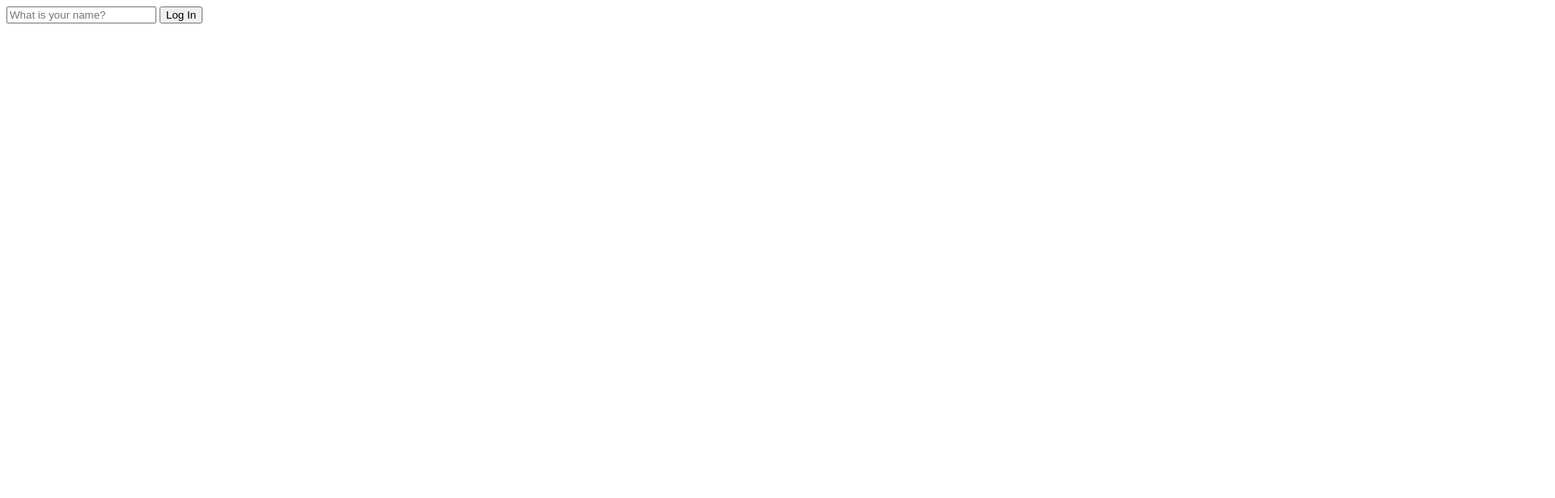
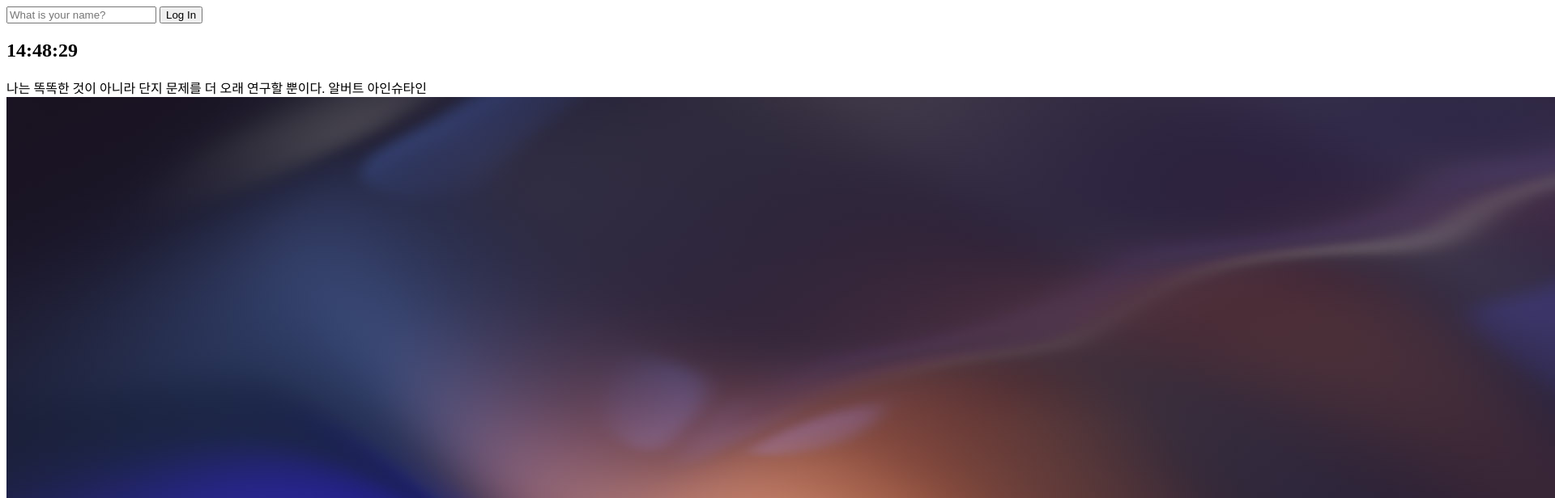
Before and after one commit to coyaSONG/momentum, a plain HTML site: page index.html in a window 1280 px wide. Shown: the top 616 px of the page at 81% size, 1920 px wide, since content can reach past the window. Drawn offline with Linux system fonts and the light colour scheme; files that its build step writes are made by us from their sources.

Commit message:
background

```diff
--- a/index.html
+++ b/index.html
@@ -4,7 +4,7 @@
     <meta charset="UTF-8" />
     <meta http-equiv="X-UA-Compatible" content="IE=edge" />
     <meta name="viewport" content="width=device-width, initial-scale=1.0" />
-    <link rel="stylesheet" href="style.css" />
+    <link rel="stylesheet" href="css/style.css" />
     <title>Momentum</title>
   </head>
   <body>
@@ -17,8 +17,15 @@
       />
       <button>Log In</button>
     </form>
+    <h2 id="clock"></h2>
     <h1 id="greeting" class="hidden"></h1>
+    <div id="quote">
+      <span></span>
+      <span></span>
+    </div>
     <script src="js/greetings.js"></script>
     <script src="js/clock.js"></script>
+    <script src="js/quotes.js"></script>
+    <script src="js/background.js"></script>
   </body>
 </html>
--- /dev/null
+++ b/js/background.js
@@ -0,0 +1,19 @@
+const images = [
+  "1.jpg",
+  "2.jpg",
+  "3.jpg",
+  "4.jpg",
+  "5.jpg",
+  "6.jpg",
+  "7.jpg",
+  "8.jpg",
+  "9.jpg",
+];
+
+const choosenImage = images[Math.floor(Math.random() * images.length)];
+
+const bgImage = document.createElement("img");
+
+bgImage.src = `img/${choosenImage}`;
+
+document.body.appendChild(bgImage);
--- a/js/clock.js
+++ b/js/clock.js
@@ -0,0 +1,12 @@
+const clock = document.querySelector("#clock");
+
+function getClock() {
+  const date = new Date();
+  const hour = String(date.getHours()).padStart(2, "0");
+  const minutes = String(date.getMinutes()).padStart(2, "0");
+  const seconds = String(date.getSeconds()).padStart(2, "0");
+  clock.innerText = `${hour}:${minutes}:${seconds}`;
+}
+
+getClock();
+setInterval(getClock, 1000);
--- /dev/null
+++ b/js/quotes.js
@@ -0,0 +1,53 @@
+const quotes = [
+  {
+    quote:
+      "인간은 입이 하나 귀가 둘이 있다. 이는 말하기보다 듣기를 두 배로 하라는 뜻이다.",
+    author: "탈무드",
+  },
+  {
+    quote: "분별이 부족한 곳에는 모든 것이 부족하다.",
+    author: "벤자민 프랭클린",
+  },
+  {
+    quote: "죽음은 인간이 받을 수 있는 축복 중 최고의 축복이다.",
+    author: "소크라테스",
+  },
+  {
+    quote: "같은 것을 좋아하고 싫어하는 것이 바로 진정한 우정이다.",
+    author: "살루스트",
+  },
+  {
+    quote: "도덕이 우리를 따분하게 한다면, 결단코 도덕이 잘못된 것이다.",
+    author: "로버트 루이스 스티븐슨",
+  },
+  {
+    quote: "얼마나 많이 주느냐보다 얼마나 많은 사랑을 담느냐가 중요하다.",
+    author: "마더 테레사",
+  },
+  {
+    quote:
+      "어떤 이에게서 신을 발견할 수 없다면, 그를 더 알려고 하는 것은 시간낭비다.",
+    author: "마하트마 간디",
+  },
+  {
+    quote:
+      "기억력이 나쁜 것의 장점은 같은 일을 여러 번, 마치 처음처럼 즐길 수 있다는 것이다.",
+    author: "프레드리히 니체",
+  },
+  {
+    quote: "미래를 결정짓고 싶다면 과거를 공부하라.",
+    author: "공자",
+  },
+  {
+    quote: "나는 똑똑한 것이 아니라 단지 문제를 더 오래 연구할 뿐이다.",
+    author: "알버트 아인슈타인",
+  },
+];
+
+const quote = document.querySelector("#quote span:first-child");
+const author = document.querySelector("#quote span:last-child");
+
+const todayQuote = quotes[Math.floor(Math.random() * quotes.length)];
+
+quote.innerText = todayQuote.quote;
+author.innerText = todayQuote.author;
```
Also changed, not shown: img/1.jpg (added), img/2.jpg (added), img/3.jpg (added), img/4.jpg (added), img/5.jpg (added), img/6.jpg (added), img/7.jpg (added), img/8.jpg (added), img/9.jpg (added).
